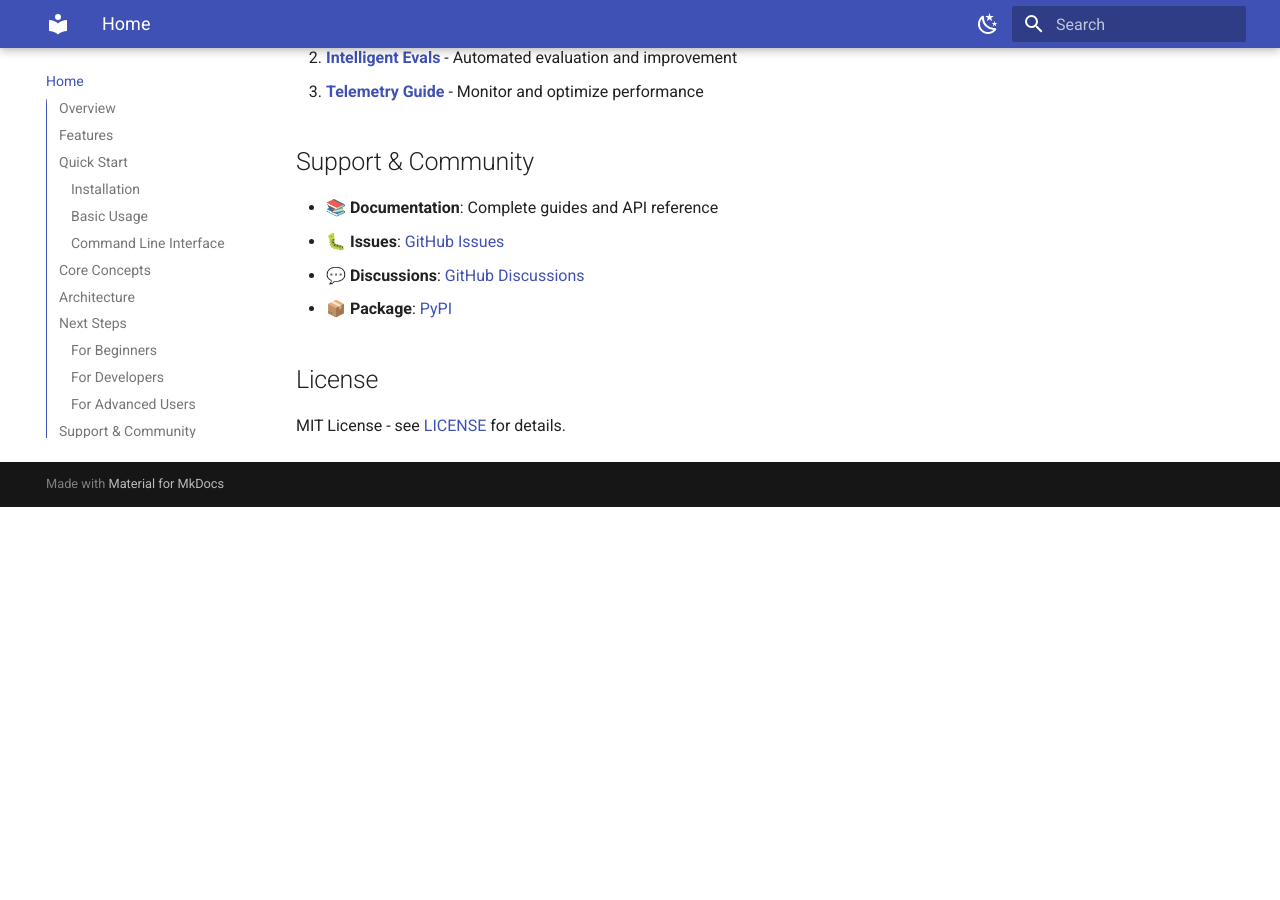
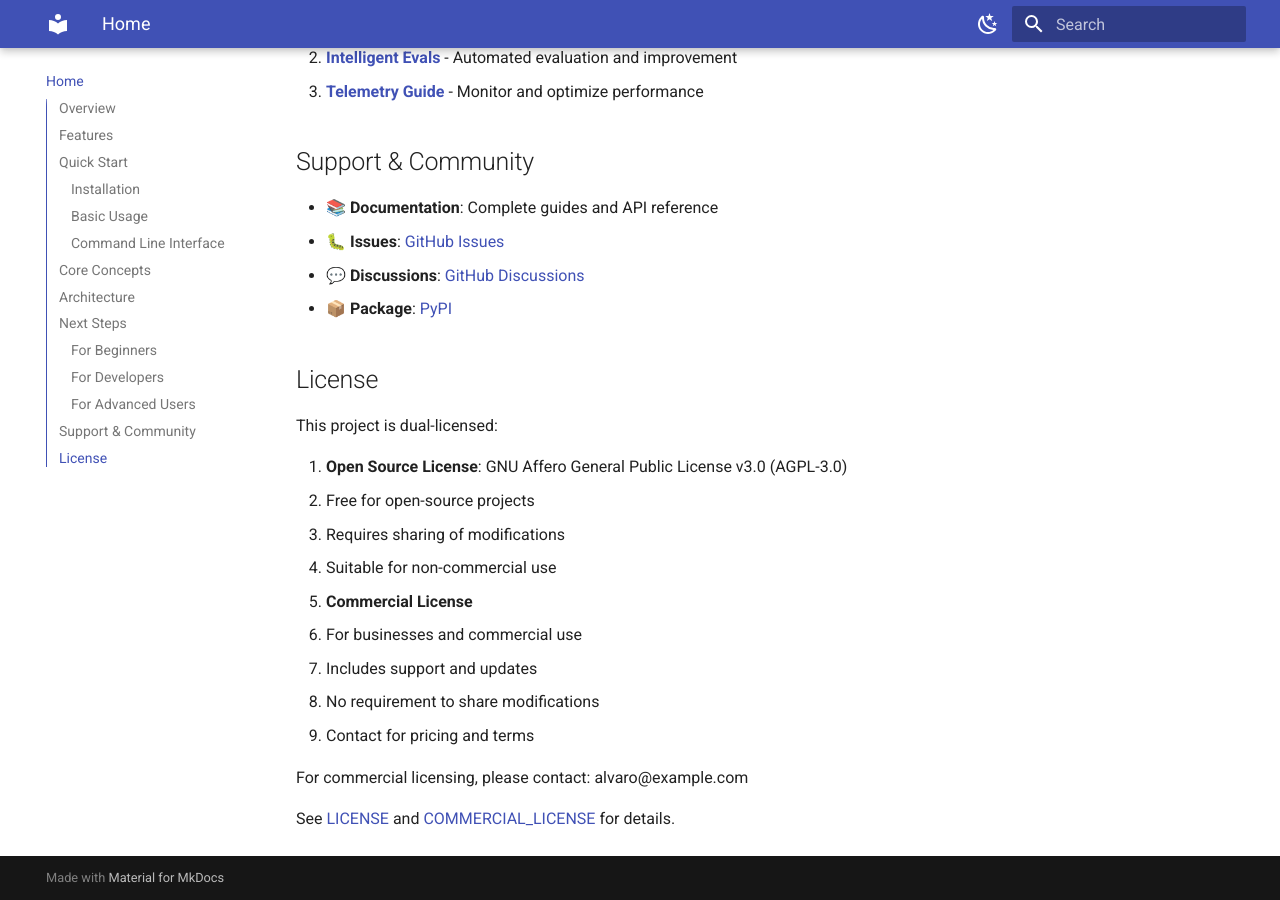
Before and after one commit to aandresalvarez/flujo, an MkDocs documentation site: the page built from docs/index.md, in a window 1280 px wide and 900 px high, scrolled down 2893 px. Built offline with MkDocs 1.6.1 and Material for MkDocs 9.7.7, drawn with Linux system fonts in a browser that asks for light colours; before the commit the page ends 3400 px from its top, so only the background shows below that.

Commit message:
licence fix

```diff
--- a/docs/index.md
+++ b/docs/index.md
@@ -116,4 +116,19 @@ Choose your path based on your needs:
 
 ## License
 
-MIT License - see [LICENSE](https://github.com/aandresalvarez/flujo/blob/main/LICENSE) for details.
+This project is dual-licensed:
+
+1. **Open Source License**: GNU Affero General Public License v3.0 (AGPL-3.0)
+   - Free for open-source projects
+   - Requires sharing of modifications
+   - Suitable for non-commercial use
+
+2. **Commercial License**
+   - For businesses and commercial use
+   - Includes support and updates
+   - No requirement to share modifications
+   - Contact for pricing and terms
+
+For commercial licensing, please contact: alvaro@example.com
+
+See [LICENSE](LICENSE) and [COMMERCIAL_LICENSE](COMMERCIAL_LICENSE) for details.
```
Also changed, not shown: README.md (+1 -1 lines).
